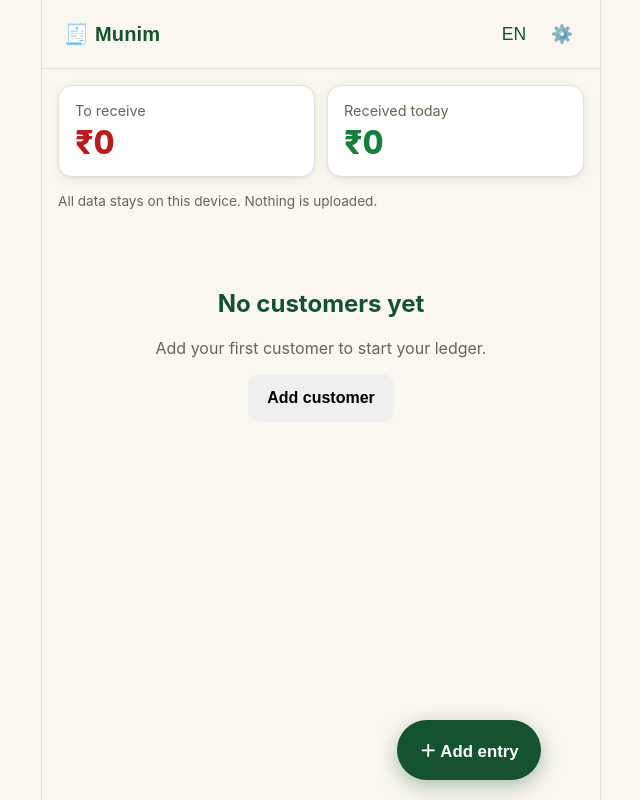
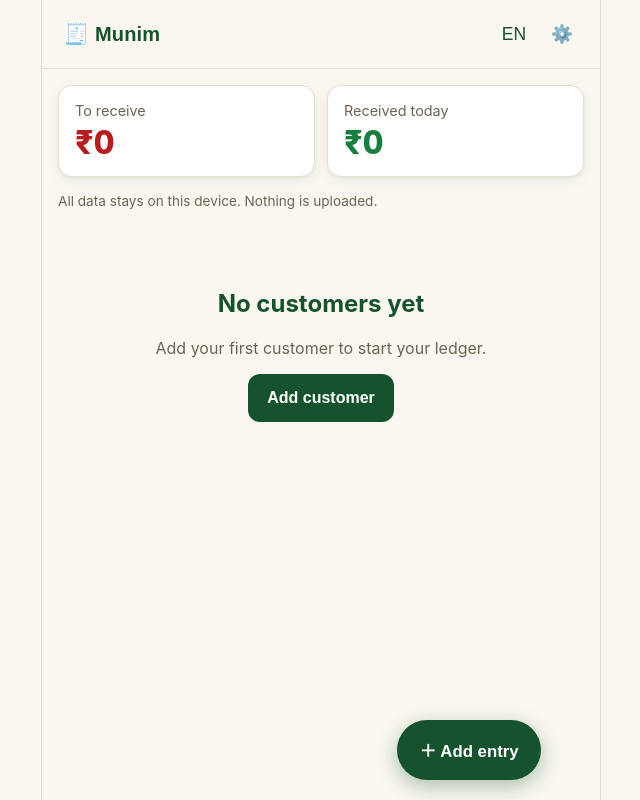
Before and after one commit to harmanhanjra/munim-ledger, a React (Vite) app: page / in a window 1280 px wide. Shown: the whole page, without its empty margins (319-959 px from the left). Built offline with nearby package versions, Linux system fonts and the light colour scheme.

Commit message:
fix: restore missing colon in style.css color declaration

```diff
--- a/src/style.css
+++ b/src/style.css
@@ -259,7 +259,7 @@ body {
   border: 1.5px solid var(--line);
   border-radius: 10px;
   background: var(--paper);
-  color inherit;
+  color: inherit;
 }
 
 .form input:focus,
@@ -317,7 +317,7 @@ body {
   min-height: 48px;
 }
 
-.stn.primary { background: var(--ink); color: #fff; }
+.btn.primary { background: var(--ink); color: #fff; }
 .btn.success { background: var(--ok); color: #fff; }
 .btn.ghost {
   background: none;
```
